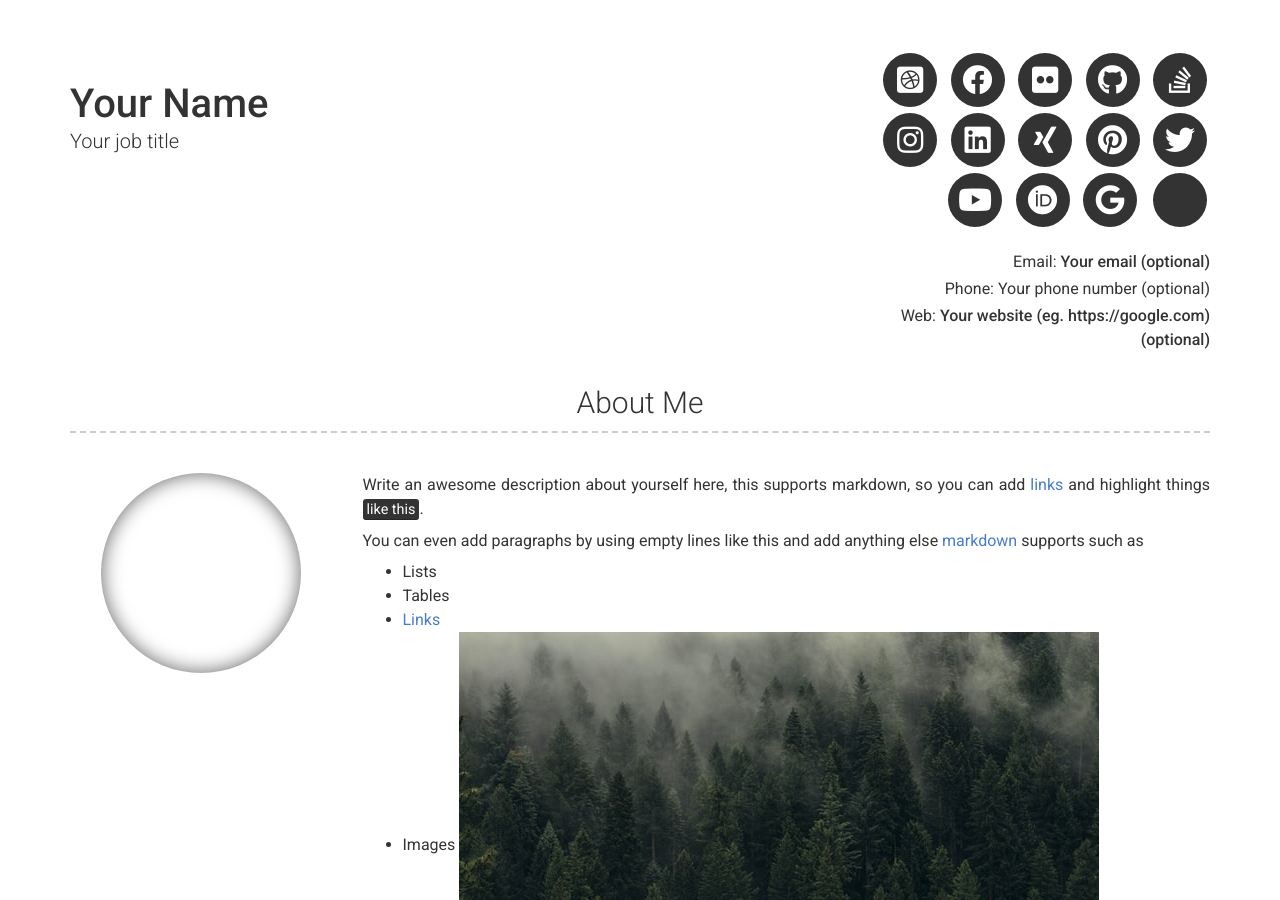
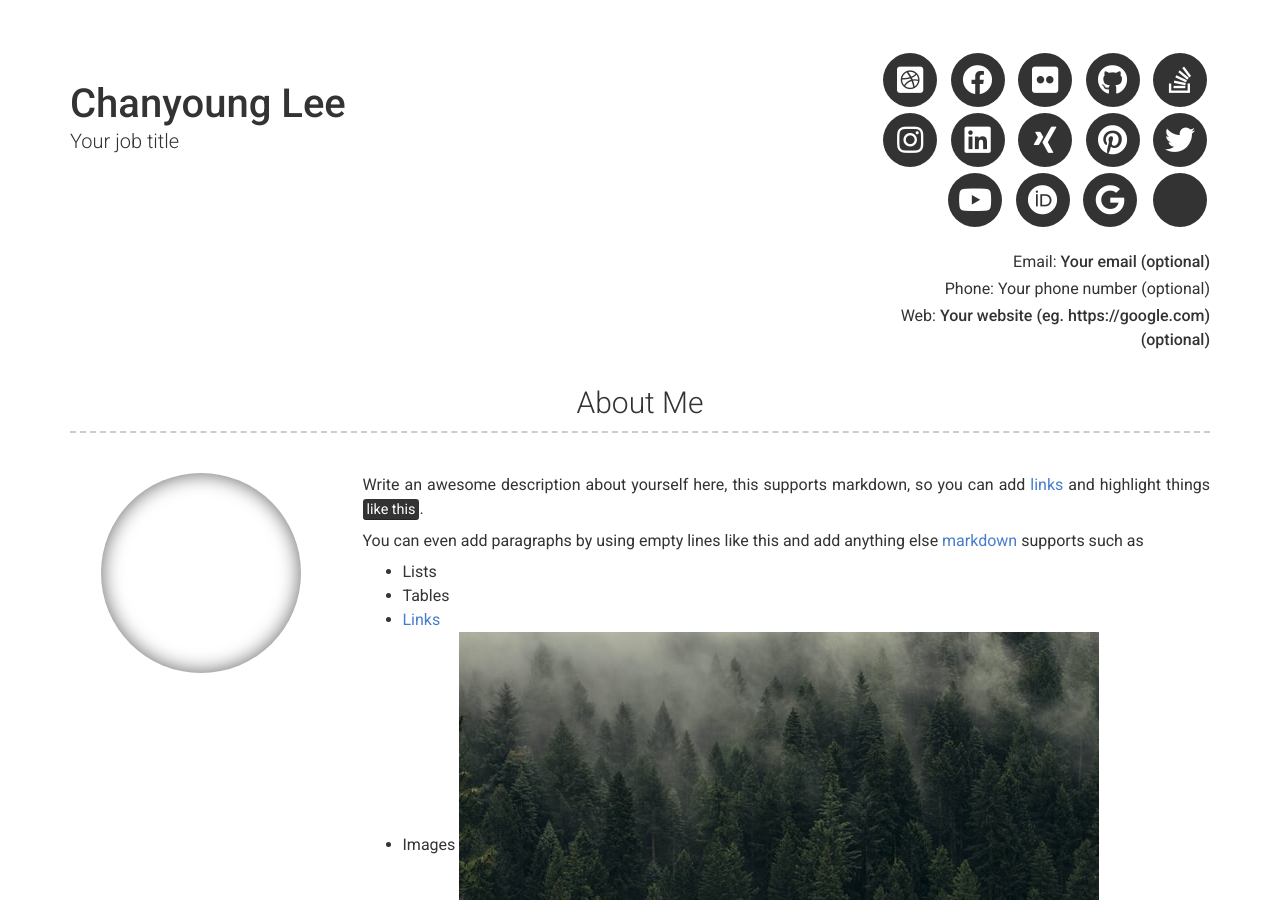
Before and after one commit to hungrypro7/hungrypro7.github.io, a Jekyll site: the page built from index.md, in a window 1280 px wide and 900 px high. Built offline with Jekyll 4.4.1, drawn with Linux system fonts in a browser that asks for light colours; nearby versions of some CDN libraries; some of the changed text lies outside the part shown.

Commit message:
change my name

```diff
--- a/_config.yml
+++ b/_config.yml
@@ -6,7 +6,7 @@ repository: Git repository where your resume will be hosted, only required if yo
 version: 2
 
 # Personal info
-name: Your Name
+name: Chanyoung Lee
 title: Your job title
 email: Your email (optional)
 # email_title: Email (Email title override)
```
